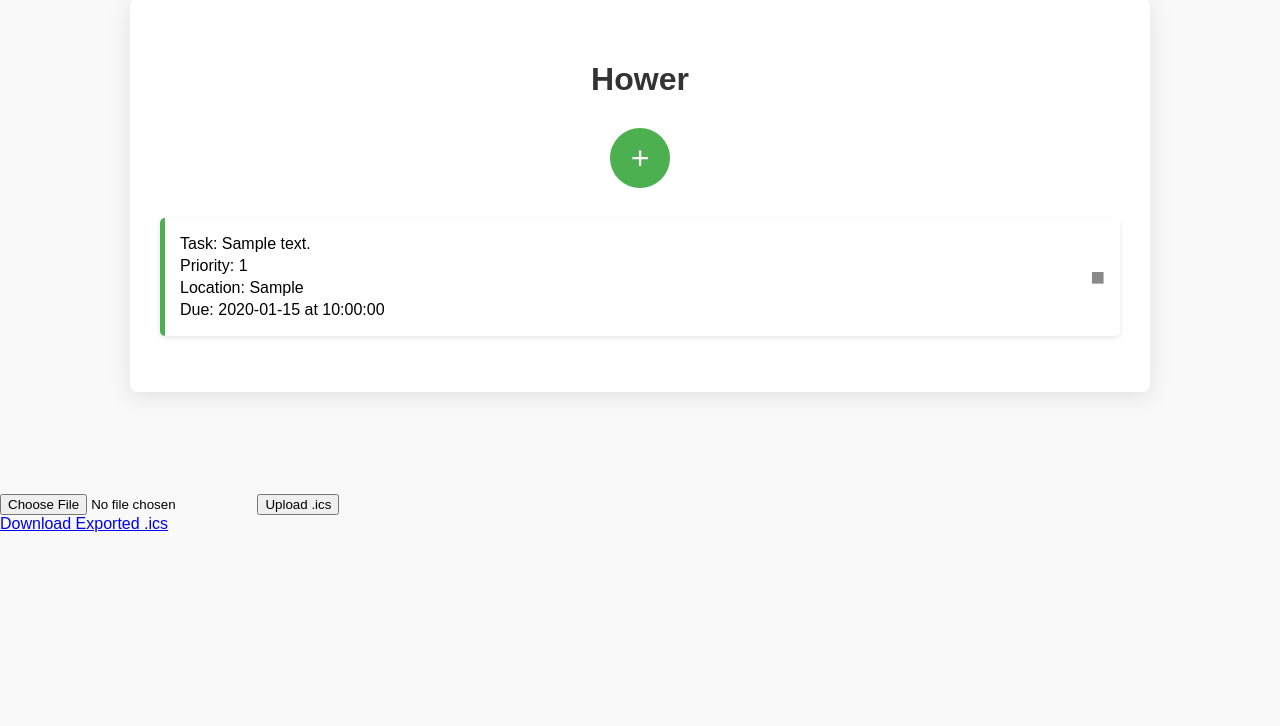
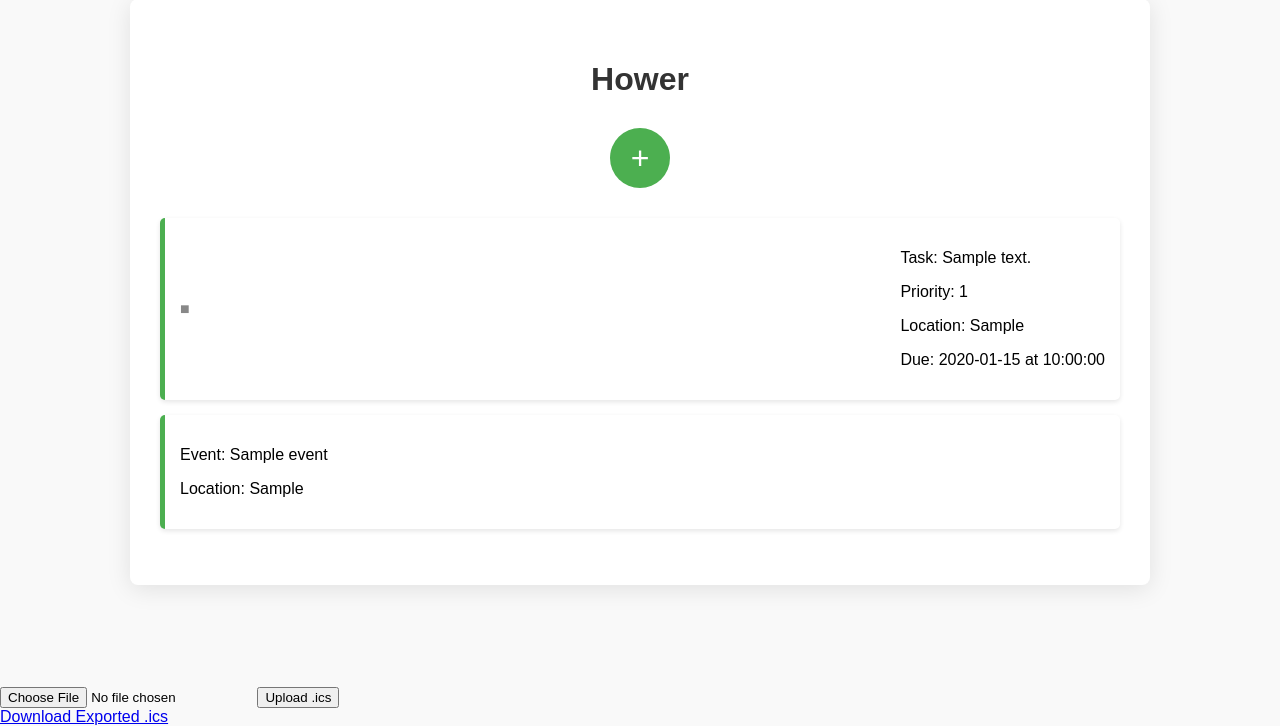
Before and after one commit to pie-t-er/hower, a Flask app: page / in a window 1280 px wide. Shown: the part 103-829 px from the top of the page. Before the commit the page ends 635 px from the top, so only its background shows below. Run offline with Flask 3, Linux system fonts and the light colour scheme; the visitor is signed in with stand-in values (Sample User, id 1); tables that the repository leaves empty hold one stand-in row (values such as "Sample post").

Commit message:
Event Front-end connected, needs better aesthetics

```diff
--- a/app.py
+++ b/app.py
@@ -236,15 +236,16 @@ def handle_events():
     elif request.method == 'POST':
         data = request.get_json()
         if not data or 'event' not in data:
-            return jsonify({"error": "Invalid task data"}), 400
+            return jsonify({"error": "Invalid event data"}), 400
+
+        print('Received data:', data)
 
         title = data.get('event').strip()
         location = data.get('location')
         date = data.get('date')
         time = data.get('time')
-        endDate = data.get('eDate')
-        endTime = data.get('eTime')
-        color = data.get('color')
+        end_date = data.get('eDate')
+        end_time = data.get('eTime')
 
         # Validate and parse date
         if date:
@@ -260,27 +261,32 @@ def handle_events():
             except ValueError:
                 return jsonify({"error": "Invalid time format. Use HH:MM."}), 400
 
-        # Validate and parse end
-        if end:
+        # Validate and parse end_date
+        if end_date:
             try:
-                end = datetime.strptime(end, '%H:%M').time()
+                end_date = datetime.strptime(end_date, '%Y-%m-%d').date()
             except ValueError:
-                return jsonify({"error": "Invalid end format. Use HH:MM."}), 400
+                return jsonify({"error": "Invalid end date format. Use YYYY-MM-DD."}), 400
 
-        # Optional: Validate color
-        if color and (not isinstance(color, str) or not color.startswith('#') or len(color) not in [4, 7]):
-            return jsonify({"error": "Invalid color format. Use HEX codes like #FFF or #FFFFFF."}), 400
+        # Validate and parse end_time
+        if end_time:
+            try:
+                end_time = datetime.strptime(end_time, '%H:%M').time()
+            except ValueError:
+                return jsonify({"error": "Invalid end time format. Use HH:MM."}), 400
 
-        # Create a new Task instance
+        # Create a new Event instance
         new_event = Event(
             title=title,
             location=location if location else None,
-            date=date,
-            time=time if time else None,
-            end=end if end else None,
-            color=color if color else None,
+            event_date=date,
+            event_time=time if time else None,
+            end_date=end_date if end_date else None,
+            end_time=end_time if end_time else None,
             user_id=user_id
         )
+
+        print('New event:', new_event)
 
         # Add and commit to the database
         try:
@@ -518,7 +524,6 @@ def ics_import():
 
         return 'File uploaded and processed successfully'
 
-
 @app.route('/download', methods=['GET'])
 def ics_export():
     if 'user_id' not in session:
@@ -582,6 +587,42 @@ def ics_export():
     else:
         return abort(404, description="File not found")
 
+@app.route('/api/returnAll', methods=['GET'])
+def returnAll():
+    if 'user_id' not in session:
+        return jsonify({"error": "Unauthorized"}), 401
+
+    user_id = session['user_id']
+
+    if request.method == 'GET':
+        # Fetch tasks only for the logged-in user
+        tasks = Task.query.filter_by(user_id=user_id).order_by(
+            Task.priority.desc(),
+            nullslast(Task.due_date.asc()),
+            nullslast(Task.due_time.asc()),
+            Task.id.asc()
+        ).all()
+
+        events = Event.query.filter_by(user_id=user_id).order_by(
+            Event.event_date.asc(),
+            Event.event_time.asc(),
+            Event.id.asc()
+        ).all()
+
+        # Concatenate tasks and events into a single list
+        combined_list = tasks + events
+
+        # Sort the combined list by date and time, with null handling
+        combined_list.sort(key=lambda item: (
+            item.due_date if isinstance(item, Task) and item.due_date else datetime.max.date(),
+            item.due_time if isinstance(item, Task) and item.due_time else datetime.min.time(),
+            item.event_date if isinstance(item, Event) and item.event_date else datetime.max.date(),
+            item.event_time if isinstance(item, Event) and item.event_time else datetime.min.time()
+        ))
+
+
+        return jsonify([item.to_dict() for item in combined_list])
+
 # running the app, with debugger on
 if __name__ == '__main__':
     app.run(debug=True)
--- a/models/task.py
+++ b/models/task.py
@@ -20,5 +20,6 @@ class Task(db.Model):
             'due_time': str(self.due_time) if self.due_time else None,
             'priority': self.priority,
             'color': self.color,
-            'user_id': self.user_id
+            'user_id': self.user_id,
+            'type': 'task'
         }
--- a/static/css/styles.css
+++ b/static/css/styles.css
@@ -248,13 +248,13 @@ button {
 }
 
 /* Styling the task list */
-#taskList {
+#list {
   margin-top: 30px;
   list-style-type: none;
   padding: 0;
 }
 
-#taskList li {
+#list li {
   background-color: #fff;
   padding: 15px;
   margin-bottom: 15px;
@@ -266,12 +266,12 @@ button {
   align-items: center;
 }
 
-#taskList .task-details {
+#list .task-details {
   display: flex;
   flex-direction: column;
 }
 
-#taskList .task-details p {
+#list .task-details p {
   margin: 2px 0;
 }
 
--- a/static/js/main.js
+++ b/static/js/main.js
@@ -1,63 +1,97 @@
-    function loadTasks() {
-  fetch('/api/tasks')
+function loadItems() {
+    fetch('api/returnAll')
     .then(response => response.json())
-      .then(tasks => {
-          const taskList = document.getElementById('taskList');
-          taskList.innerHTML = '';
-          tasks.forEach(task => {
+    .then(combined_list =>{
+
+        const list = document.getElementById('list');
+        list.innerHTML = '';
+
+        combined_list.forEach(item => {
+
             const li = document.createElement('li');
 
-              // Task Details Container
+            // Task/Event Details Container
             const detailsDiv = document.createElement('div');
-              detailsDiv.classList.add('task-details');
+            detailsDiv.classList.add('item-details');
 
-              // Task Content
+            // Type Check: Task or Event
+            if (item.type === 'task') {
+                // Display Task Content
                 const contentP = document.createElement('p');
-              contentP.textContent = `Task: ${task.content}`;
+                contentP.textContent = `Task: ${item.content}`;
                 detailsDiv.appendChild(contentP);
 
-              if (task.priority) {
+                // Display Priority (if exists)
+                if (item.priority) {
                     const prior = document.createElement('p');
-                prior.textContent = `Priority: ${task.priority}`;
+                    prior.textContent = `Priority: ${item.priority}`;
                     detailsDiv.appendChild(prior);
                 }
 
-              // Location (if exists)
-              if (task.location) {
+                // Display Location (if exists)
+                if (item.location) {
                     const locationP = document.createElement('p');
-                  locationP.textContent = `Location: ${task.location}`;
+                    locationP.textContent = `Location: ${item.location}`;
                     detailsDiv.appendChild(locationP);
                 }
 
-              // Due Date and Time (if exists)
-              if (task.due_date || task.due_time) {
+                // Display Due Date and Time (if exists)
+                if (item.due_date || item.due_time) {
                     const dueP = document.createElement('p');
                     let dueText = 'Due: ';
-                if (task.due_date) {
-                    dueText += `${task.due_date}`;
+                    if (item.due_date) {
+                        dueText += `${item.due_date}`;
                     }
-                if (task.due_time) {
-                    dueText += ` at ${task.due_time}`;
+                    if (item.due_time) {
+                        dueText += ` at ${item.due_time}`;
                     }
                     dueP.textContent = dueText;
                     detailsDiv.appendChild(dueP);
                 }
 
-              li.appendChild(detailsDiv);
-
-              // Task Color (if exists)
-              if (task.color) {
+                // Display Item Color (if exists)
+                if (item.color) {
                     const colorSpan = document.createElement('span');
-                  colorSpan.classList.add('task-color');
+                    colorSpan.classList.add('item-color');
                     colorSpan.textContent = '■'; // Colored square
-                  colorSpan.style.color = task.color;
+                    colorSpan.style.color = item.color;
                     li.appendChild(colorSpan);
                 }
 
-              taskList.appendChild(li);
+            } else if (item.type === 'event') {
+                // Display Event Content
+                const contentP = document.createElement('p');
+                contentP.textContent = `Event: ${item.title}`;
+                detailsDiv.appendChild(contentP);
+
+                // Display Location (if exists)
+                if (item.location) {
+                    const locationP = document.createElement('p');
+                    locationP.textContent = `Location: ${item.location}`;
+                    detailsDiv.appendChild(locationP);
+                }
+
+                // Display Event Date and Time (if exists)
+                if (item.event_date || item.event_time) {
+                    const dateP = document.createElement('p');
+                    let eventText = '';
+                    if (item.event_date) {
+                        eventText += `${item.event_date}`;
+                    }
+                    if (item.event_time) {
+                        eventText += ` @ ${item.event_time}`;
+                    }
+                    dateP.textContent = eventText;
+                    detailsDiv.appendChild(dateP);
+                }
+            }
+
+            li.appendChild(detailsDiv);
+
+            list.appendChild(li);
         });
     })
-      .catch(error => console.error('Error loading tasks:', error));
+    .catch(error => console.error('Error loading tasks and events:', error));
 }
 
 function addTask() {
@@ -95,7 +129,6 @@ function addTask() {
                 due_time: due_time || null,
                 priority: priority || 5,
                 color: color || null
-              // If you're handling user authentication, include user_id here
             }),
         })
         .then(response => {
@@ -116,13 +149,15 @@ function addTask() {
             dueTimeInput.value = '';
             priorityInput.value = '';
             colorInput.value = '#4CAF50'; // Reset to default color
-          loadTasks();
+            toggleDropdown();
+            loadItems();
         })
         .catch(error => {
             console.error('Error adding task:', error.error || error);
             alert(error.error || 'An error occurred while adding the task.');
         });
-  } else {
+    }
+    else {
         alert('Task description cannot be empty.');
     }
 }
@@ -146,9 +181,6 @@ function addEvent() {
     const endTimeInput = document.getElementById('endTime');
     const endTime = endTimeInput.value; // Format: 'HH:MM'
 
-    const colorInput = document.getElementById('eventColor');
-    const color = colorInput.value; // Format: '#FFFFFF'
-
     console.log('Collected data');
 
     if (event) {
@@ -163,17 +195,15 @@ function addEvent() {
                 location: location || null,
                 date: date || null,
                 time: time || null,
-                eDate: endTime || null,
-                eTime: endDate || null,
-                color: color || null
-                // If you're handling user authentication, include user_id here
+                eDate: endDate || null,
+                eTime: endTime || null,
             }),
         })
         .then(response => {
             console.log(response);
             if (!response.ok) {
                 console.log('uh oh');
-                console.log('I get an "Internal Server Error" here sometimes, usually has something to do with a wrong or null user_id being assigned to a task')
+                console.log('I get an "Internal Server Error" here sometimes, usually has something to do with a wrong or null user_id being assigned to an event')
                 return response.json().then(err => { throw err; });
             }
             return response.json();
@@ -182,16 +212,17 @@ function addEvent() {
             console.log(data.message);
             // Clear all input fields after successful addition
             eventInput.value = '';
+            locationInput.value = '';
             dateInput.value = '';
             timeInput.value = '';
             endDateInput.value = '';
             endTimeInput.value = '';
-            colorInput.value = '#4CAF50'; // Reset to default color
-            // loadEvents();
+            toggleDropdown();
+            loadItems();
         })
         .catch(error => {
-            console.error('Error adding task:', error.error || error);
-            alert(error.error || 'An error occurred while adding the task.');
+            console.error('Error adding event:', error.error || error);
+            alert(error.error || 'An error occurred while adding the event.');
         });
     }
   }
@@ -246,4 +277,4 @@ function addEvent() {
 }
 
 // Load tasks when the page loads
-  document.addEventListener('DOMContentLoaded', loadTasks);
+document.addEventListener('DOMContentLoaded', loadItems);
--- a/templates/index.html
+++ b/templates/index.html
@@ -73,13 +73,13 @@
         <!-- Form Row 2 -->
         <div class="form-row">
           <textarea id="eventDescription" placeholder="Event Description"></textarea>
-          <input type="date" id="endDate" required />
-          <input type="time" id="endTime" required />
+          <input type="date" id="endDate"/>
+          <input type="time" id="endTime"/>
           <button type="submit">Add Event</button>
         </div>
       </form>
 
-      <ul id="taskList"></ul>
+      <ul id="list"></ul>
     </div>
 
     <script src="{{ url_for('static', filename='js/main.js') }}"></script>
```
Also changed, not shown: models/event.py (+7 -7 lines). Lines whose indentation alone changed are shown as unchanged.
